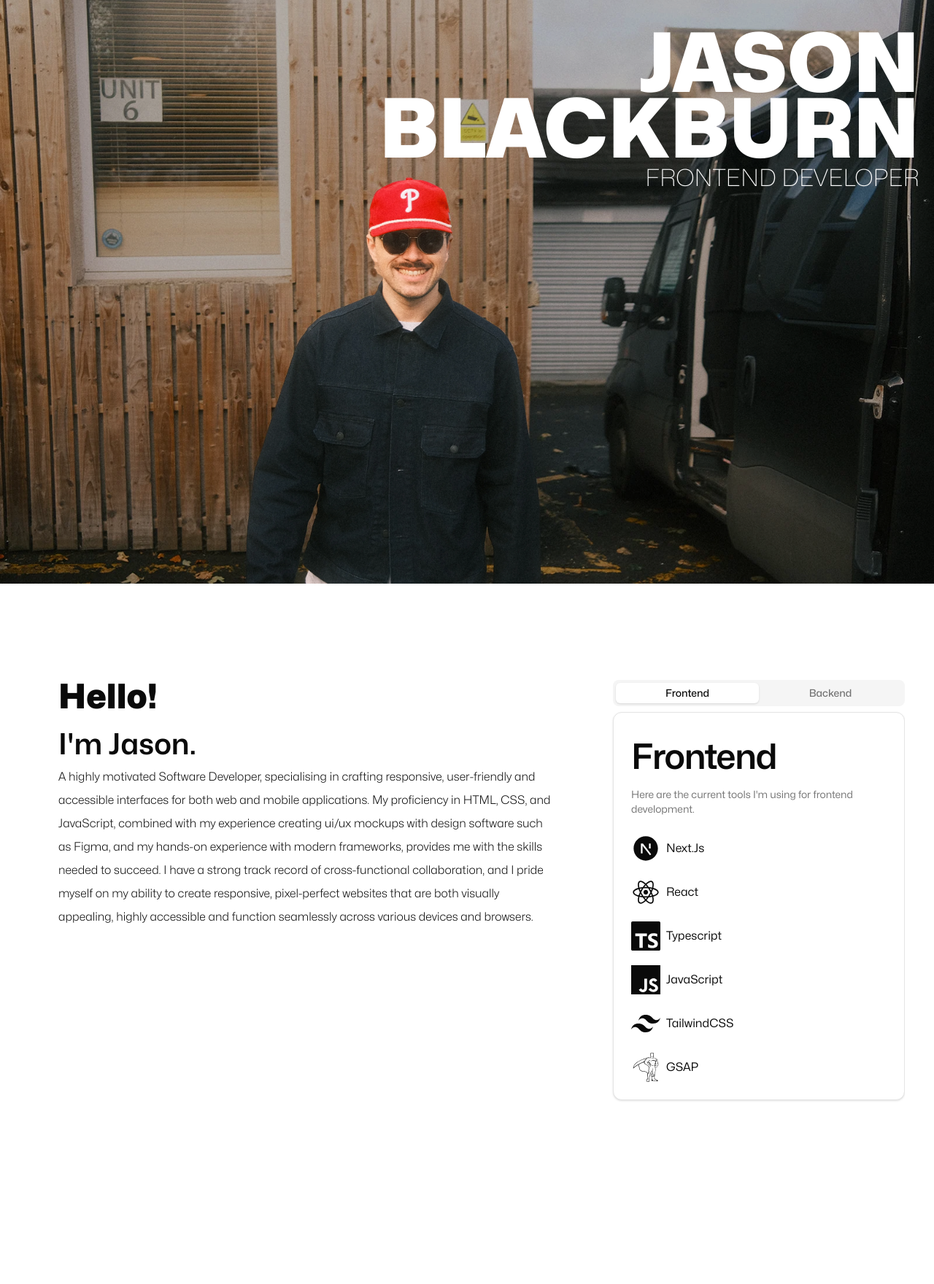
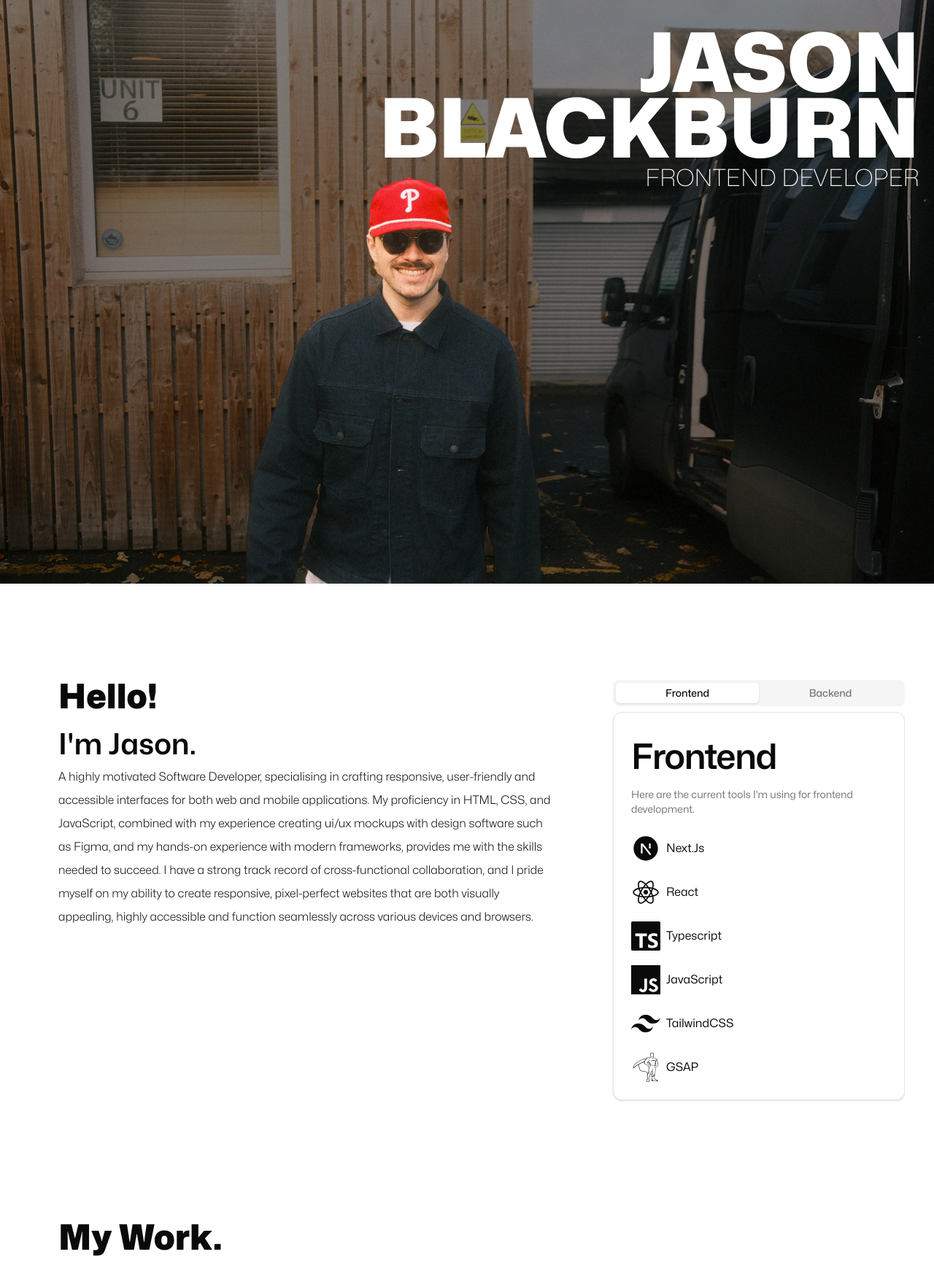
Before and after one commit to JBlackburn94/portfolio_2024, a Next.js app: page / in a window 1280 px wide. Shown: the top 1760 px of the page at 73% size. Before the commit the page ends 1640 px from the top, so only its background shows below. Built offline with nearby package versions, Linux system fonts and the light colour scheme.

Commit message:
adds projects section

```diff
--- a/app/page.tsx
+++ b/app/page.tsx
@@ -1,4 +1,5 @@
 import Hero from "./pageComponents/Hero";
+import Projects from "./pageComponents/Projects";
 import Skills from "./pageComponents/Skills";
 
 export default function Home() {
@@ -6,6 +7,7 @@ export default function Home() {
     <div className="font-[family-name:var(--font-mona-sans)]">
       <Hero />
       <Skills />
+      <Projects />
     </div>
   );
 }
--- a/app/pageComponents/Hero.tsx
+++ b/app/pageComponents/Hero.tsx
@@ -4,9 +4,9 @@ import heroFore from "../../public/DSCF7348 copy.webp";
 
 export default function Hero() {
   return (
-    <section className="h-screen overflow-hidden flex flex-col justify-center items-center text-white relative">
-      <div className="flex flex-col justify-start items-end text-right h-full w-full bg-black z-10 bg-opacity-30 py-[90px] md:py-10 px-5">
-        <h1 className="font-black uppercase text-[3rem] md:text-[7rem] leading-[50px] md:leading-[90px]">
+    <section className="h-screen flex flex-col justify-center items-center text-white relative">
+      <div className="flex flex-col justify-start items-end text-right h-full w-full bg-black z-10 bg-opacity-50 py-[90px] md:py-10 px-5">
+        <h1 className="font-black uppercase text-[3rem] md:text-[7rem] leading-[50px] md:leading-[90px] sticky top-0">
           Jason <br />
           Blackburn
         </h1>
--- /dev/null
+++ b/app/pageComponents/Projects.tsx
@@ -0,0 +1,7 @@
+export default function Projects() {
+  return (
+    <section className="my-5 mx-5 md:mx-10 py-5 px-5 md:px-10">
+      <h1 className="font-black text-[2.986rem]">My Work.</h1>
+    </section>
+  );
+}
--- a/app/pageComponents/TechStackCard.tsx
+++ b/app/pageComponents/TechStackCard.tsx
@@ -94,7 +94,7 @@ const skillsBackend = [
 export default function TechStackCard() {
   return (
     <div>
-      <Tabs defaultValue="account" className="w-[80vw] md:w-[400px]">
+      <Tabs defaultValue="account" className="w-[85vw] md:w-[400px]">
         <TabsList className="grid w-full grid-cols-2">
           <TabsTrigger value="account">Frontend</TabsTrigger>
           <TabsTrigger value="password">Backend</TabsTrigger>
```
Also changed, not shown: public/shiftMate.webp (added).
